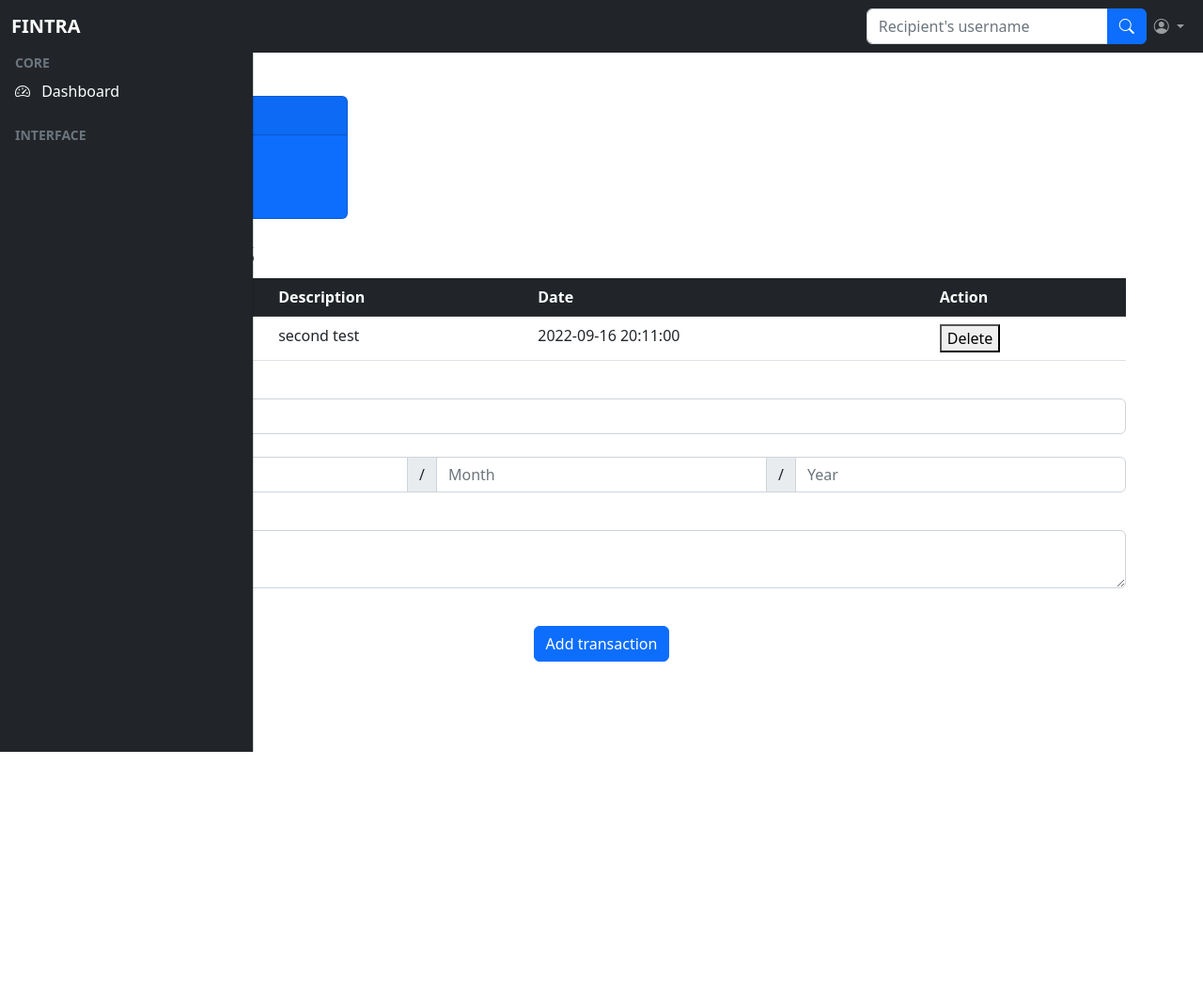
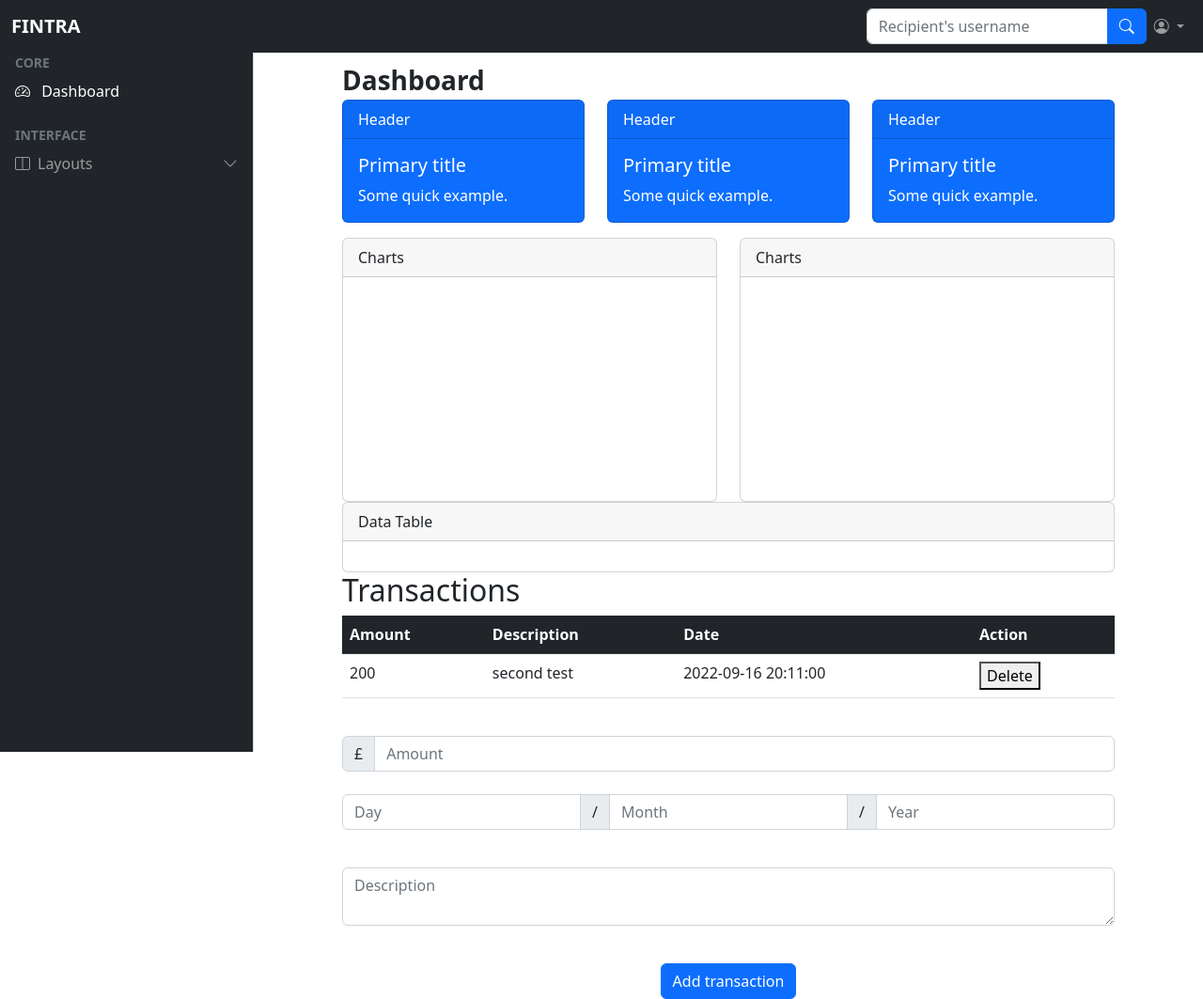
Before and after one commit to ndungu-kr/Fintra, a Flask app: page / in a window 1280 px wide. Shown: the whole page at 94% size. Before the commit the page ends 800 px from the top, so only its background shows below. Run offline with Flask 2, Linux system fonts and the light colour scheme; a user stored in the database is signed in; data comes from the database, SQL or seed files in the repository; data that the repository does not hold is empty; a map, chart or similar area stays blank; some libraries are stand-ins or nearby versions.

Commit message:
Completed nav bar and dashboard WIP

```diff
--- a/website/static/style.css
+++ b/website/static/style.css
@@ -3,22 +3,27 @@
     --topNavbarHeight: 56px;
 }
 
-/* .sidebar-nav {
-    width: var(--offcanvas-width);
-} */
-
+/* .sidebar-nav  */
 div#offcanvasExample.offcanvas.offcanvas-start.sidebar-nav {
     width: var(--offcanvas-width);
 }
 
-/* @media (min-width:992px) {
-    .sidebar-nav {
-        transform: none;
-        visibility: visible !important;
-        top: var(--topNavbarHeight);
-        height: calc(100% - var(--topNavbarHeight));
-    }
-} */
+/* .sidebar-link */
+a.nav-link.px-3.sidebar-link {
+    display: flex;
+    align-items: center;
+}
+
+/* .sidebar-link .right-icon */
+span.right-icon.ms-auto {
+    display: inline-flex;
+    transition: all ease 0.25s;
+}
+
+/* .sidebar-link[aria-expanded="true"] .right-icon */
+a.nav-link.px-3.sidebar-link[aria-expanded="true"] span.right-icon.ms-auto {
+    transform: rotate(180deg);
+}
 
 @media (min-width:992px) {
 
@@ -26,14 +31,23 @@ div#offcanvasExample.offcanvas.offcanvas-start.sidebar-nav {
         overflow: auto !important;
     }
 
-    .offcanvas-backdrop::before {
+    main {
+        margin-left: var(--offcanvas-width);
+    }
+
+    /* .offcanvas-backdrop::before {
+        display: none !important;
+    } */
+    div#offcanvasExample.offcanvas.offcanvas-start.sidebar-nav.bg-dark.text-white::before {
         display: none !important;
     }
 
+    /* .sidebar-nav  */
     div#offcanvasExample.offcanvas.offcanvas-start.sidebar-nav {
         transform: none;
         visibility: visible !important;
         top: var(--topNavbarHeight);
         height: calc(100% - var(--topNavbarHeight));
     }
+
 }
--- a/website/templates/base.html
+++ b/website/templates/base.html
@@ -9,12 +9,13 @@
     <link href="https://cdn.jsdelivr.net/npm/bootstrap@5.2.2/dist/css/bootstrap.min.css" rel="stylesheet"
         integrity="sha384-Zenh87qX5JnK2Jl0vWa8Ck2rdkQ2Bzep5IDxbcnCeuOxjzrPF/et3URy9Bv1WTRi" crossorigin="anonymous">
     <link rel="stylesheet" href="https://cdn.jsdelivr.net/npm/bootstrap-icons@1.9.1/font/bootstrap-icons.css">
-    <title>{% block title %}Home{% endblock %}</title>
+    <title>{% block title %}{% endblock %}</title>
 </head>
 
 <body>
 
-    <nav class="navbar navbar-expand-lg navbar-dark bg-dark">
+    <!-- Navigation bar -->
+    <nav class="navbar navbar-expand-lg navbar-dark bg-dark fixed-top">
         <div class="container-fluid">
 
             <!-- Off Canvas Trigger -->
@@ -97,6 +98,26 @@
                     <li>
                         <div class="text-muted small fw-bold text-uppercase px-3">Interface</div>
                     </li>
+                    <li>
+                        <a class="nav-link px-3 sidebar-link" data-bs-toggle="collapse" href="#collapseExample"
+                            role="button" aria-expanded="false" aria-controls="collapseExample">
+                            <span class="me-2"><i class="bi bi-layout-split"></i></span>
+                            <span>Layouts</span>
+                            <span class="right-icon ms-auto"><i class="bi bi-chevron-down"></i></span>
+                        </a>
+                        <div class="collapse" id="collapseExample">
+                            <div>
+                                <ul class="navbar-nav ps-3">
+                                    <li>
+                                        <a class="nav-link px-3" href="#">
+                                            <span class="me-2"><i class="bi bi-layout-split"></i></span>
+                                            <span>Nested link</span>
+                                        </a>
+                                    </li>
+                                </ul>
+                            </div>
+                        </div>
+                    </li>
                 </ul>
             </nav>
         </div>
--- a/website/templates/home.html
+++ b/website/templates/home.html
@@ -1,19 +1,84 @@
 {% extends "base.html"%}
-{% block title %}Home{% endblock %}
+{% block title %}Dashboard{% endblock %}
 
 {% block content %}
-<h2 align="left">My account</h1>
-    <div class="card text-bg-primary mb-3" style="max-width: 18rem;">
-        <div class="card-header">Balance</div>
-        <div class="card-body">
-            <h5 class="card-title">{{ user.balance }}</h5>
-            <span>
-                <p class="card-text">Balance explanation</p>
-            </span>
+<main class="mt-5 pt-3">
+    <div class="container-fluid">
+        <div class="row">
+            <div class="col-md-12 fw-bold fs-3">Dashboard</div>
         </div>
-    </div>
 
-    <h2 align="left">Transactions</h1>
+        <!-- Cards -->
+        <div class="row">
+            <div class="col-md-4 mb-3">
+                <div class="card text-bg-primary h-100">
+                    <div class="card-header">Header</div>
+                    <div class="card-body">
+                        <h5 class="card-title">Primary title</h5>
+                        <p class="card-text">Some quick example.</p>
+                    </div>
+                </div>
+            </div>
+            <div class="col-md-4 mb-3">
+                <div class="card text-bg-primary h-100">
+                    <div class="card-header">Header</div>
+                    <div class="card-body">
+                        <h5 class="card-title">Primary title</h5>
+                        <p class="card-text">Some quick example.</p>
+                    </div>
+                </div>
+            </div>
+            <div class="col-md-4 mb-3">
+                <div class="card text-bg-primary h-100">
+                    <div class="card-header">Header</div>
+                    <div class="card-body">
+                        <h5 class="card-title">Primary title</h5>
+                        <p class="card-text">Some quick example.</p>
+                    </div>
+                </div>
+            </div>
+        </div>
+
+        <!-- Tables -->
+        <div class="row">
+            <div class="col-md-6">
+                <div class="card">
+                    <div class="card-header">Charts</div>
+                    <div class="card-body">
+                        <canvas class="chart" width="400" height="200"></canvas>
+                        <!-- Go to chart.js for this -->
+                    </div>
+                </div>
+            </div>
+            <div class="col-md-6">
+                <div class="card">
+                    <div class="card-header">Charts</div>
+                    <div class="card-body">
+                        <canvas class="chart" width="400" height="200"></canvas>
+                        <!-- Go to chart.js for this -->
+                    </div>
+                </div>
+            </div>
+        </div>
+
+        <!-- Charts -->
+        <div class="row">
+            <div class="col-md-12">
+                <div class="card">
+                    <div class="card-header">Data Table</div>
+                    <div class="card-body">
+                        <div class="table-responsive">
+                            <!-- Go to chart.js for this -->
+                        </div>
+                    </div>
+                </div>
+            </div>
+        </div>
+
+
+
+
+        <h2 align="left">Transactions</h2>
         <table id="transactions" class="table table-hover">
             <thead class="table-dark">
                 <th>Amount</th>
@@ -60,5 +125,6 @@
                 <button type="submit" class="btn btn-primary">Add transaction</button>
             </div>
         </form>
-
-        {% endblock %}
+    </div>
+</main>
+{% endblock %}
```
